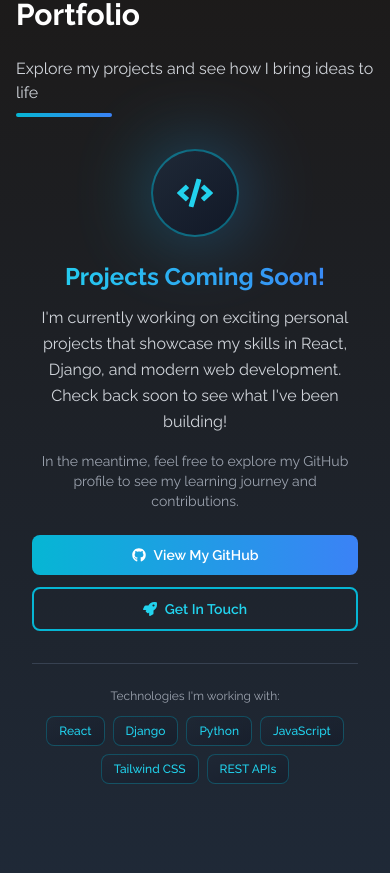
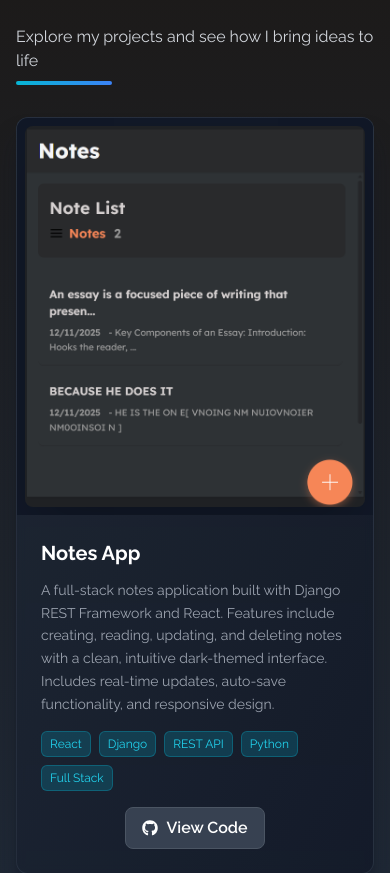
Before and after one commit to GeekKwame/Portfolio, a React (Create React App) app: page / in a window 390 px wide. Shown: the part 2827-3700 px from the top of the page. Built offline with nearby package versions, Linux system fonts and the light colour scheme; a web font is replaced by a local one.

Commit message:
Add Notes App project to portfolio with improved image display

```diff
--- a/src/components/Portfolio.jsx
+++ b/src/components/Portfolio.jsx
@@ -1,9 +1,10 @@
 import React, { useEffect, useRef, useState } from 'react'
-import { FaCode, FaRocket, FaGithub } from 'react-icons/fa'
-import { Link } from 'react-scroll'
+import { FaExternalLinkAlt, FaGithub, FaStickyNote } from 'react-icons/fa'
+import notesAppImage from "../assets/images/notes-app.png"
 
 function Portfolio() {
   const [isVisible, setIsVisible] = useState(false);
+  const [imageError, setImageError] = useState(false);
   const sectionRef = useRef(null);
 
   useEffect(() => {
@@ -27,8 +28,20 @@ function Portfolio() {
     };
   }, []);
 
+  const portfolios = [
+    {
+      id: 1,
+      src: notesAppImage,
+      title: "Notes App",
+      description: "A full-stack notes application built with Django REST Framework and React. Features include creating, reading, updating, and deleting notes with a clean, intuitive dark-themed interface. Includes real-time updates, auto-save functionality, and responsive design.",
+      link1: "",
+      link2: "https://github.com/GeekKwame/Notes-App",
+      tags: ["React", "Django", "REST API", "Python", "Full Stack"]
+    }
+  ];
+
   return (
-    <div name="portfolio" ref={sectionRef} className='bg-gradient-to-b from-stone-900 to-gray-800 w-full min-h-screen py-20'>
+    <div name="portfolio" ref={sectionRef} className='bg-gradient-to-b from-stone-900 to-gray-800 w-full min-h-screen py-12 md:py-20'>
       <div className='max-w-screen-lg p-4 mx-auto flex flex-col justify-center w-full h-full'>
         <div className={`mb-8 md:mb-12 transition-all duration-1000 ${isVisible ? 'opacity-100 translate-y-0' : 'opacity-0 translate-y-10'}`}>
           <p className='text-3xl sm:text-4xl md:text-5xl font-bold mb-4 text-white'>
@@ -38,67 +51,71 @@ function Portfolio() {
           <div className='w-24 h-1 bg-gradient-to-r from-cyan-500 to-blue-500 rounded-full'></div>
         </div>
 
-        <div className={`flex flex-col items-center justify-center min-h-[400px] md:min-h-[500px] transition-all duration-1000 ${isVisible ? 'opacity-100 translate-y-0' : 'opacity-0 translate-y-10'}`}>
-          <div className='text-center max-w-2xl mx-auto px-4'>
-            {/* Icon Animation */}
-            <div className='mb-6 md:mb-8 flex justify-center'>
-              <div className='relative group'>
-                <div className='absolute inset-0 bg-gradient-to-r from-cyan-500 to-blue-500 rounded-full blur-2xl opacity-30 animate-pulse group-hover:opacity-50 transition-opacity duration-300'></div>
-                <div className='relative bg-gradient-to-br from-gray-800 to-gray-900 p-6 md:p-8 rounded-full border-2 border-cyan-500/50 group-hover:border-cyan-500 group-hover:scale-110 transition-all duration-300'>
-                  <FaCode className='text-4xl md:text-6xl text-cyan-400 group-hover:text-cyan-300 transition-colors duration-300' />
+        <div className='grid sm:grid-cols-1 lg:grid-cols-2 gap-6 md:gap-8'>
+          {portfolios.map(({id, src, title, description, link1, link2, tags}, index) => (
+            <div
+              key={id}
+              className={`group relative shadow-xl shadow-gray-900/50 rounded-xl overflow-hidden bg-gradient-to-br from-gray-800/80 to-gray-900/80 backdrop-blur-sm border border-gray-700/50 hover:border-cyan-500/50 transition-all duration-500 ${
+                isVisible ? 'opacity-100 translate-y-0' : 'opacity-0 translate-y-10'
+              }`}
+              style={{ transitionDelay: `${index * 150}ms` }}
+            >
+              {/* Project Image Area */}
+              <div className='relative overflow-hidden bg-gradient-to-br from-gray-800 to-gray-900'>
+                {imageError || !src ? (
+                  <div className='flex flex-col items-center justify-center p-8 min-h-[300px] md:min-h-[400px]'>
+                    <FaStickyNote className='text-6xl md:text-8xl text-cyan-400 mb-4 group-hover:scale-110 transition-transform duration-300' />
+                    <p className='text-gray-400 text-sm'>Notes App Screenshot</p>
+                  </div>
+                ) : (
+                  <div className='relative w-full bg-gray-900 p-2 md:p-4'>
+                    <img
+                      src={src}
+                      alt={title}
+                      className='w-full h-auto object-contain rounded-lg shadow-2xl group-hover:scale-[1.02] duration-500 transition-transform'
+                      onError={() => setImageError(true)}
+                      style={{ maxHeight: '500px' }}
+                    />
+                  </div>
+                )}
+                <div className='absolute inset-0 bg-gradient-to-t from-gray-900/20 via-transparent to-transparent opacity-0 group-hover:opacity-100 transition-opacity duration-300 pointer-events-none'></div>
+              </div>
+
+              <div className='p-6'>
+                <h3 className='text-xl md:text-2xl font-bold mb-3 text-white group-hover:text-cyan-400 transition-colors duration-300'>{title}</h3>
+                <p className='text-gray-400 text-sm md:text-base mb-4 leading-relaxed'>{description}</p>
+
+                <div className='flex flex-wrap gap-2 mb-4'>
+                  {tags.map((tag, i) => (
+                    <span key={i} className='px-2 py-1 bg-cyan-500/20 text-cyan-400 text-xs rounded-md border border-cyan-500/30 group-hover:border-cyan-500/50 transition-colors duration-300'>
+                      {tag}
+                    </span>
+                  ))}
+                </div>
+
+                <div className='flex items-center justify-center gap-4'>
+                  {link1 && (
+                    <a
+                      href={link1}
+                      target="_blank"
+                      rel="noreferrer"
+                      className='flex items-center gap-2 px-4 py-2 bg-gradient-to-r from-cyan-500 to-blue-500 hover:from-blue-500 hover:to-cyan-500 rounded-lg text-white font-semibold transition-all duration-300 hover:scale-105 hover:shadow-lg hover:shadow-cyan-500/50'
+                    >
+                      <FaExternalLinkAlt /> Demo
+                    </a>
+                  )}
+                  <a
+                    href={link2}
+                    target="_blank"
+                    rel="noreferrer"
+                    className='flex items-center gap-2 px-4 py-2 bg-gray-700 hover:bg-gray-600 rounded-lg text-white font-semibold transition-all duration-300 hover:scale-105 border border-gray-600 hover:border-gray-500'
+                  >
+                    <FaGithub /> View Code
+                  </a>
                 </div>
               </div>
             </div>
-
-            {/* Coming Soon Message */}
-            <h3 className='text-2xl sm:text-3xl md:text-4xl font-bold mb-3 md:mb-4 bg-gradient-to-r from-cyan-400 to-blue-500 bg-clip-text text-transparent px-2'>
-              Projects Coming Soon!
-            </h3>
-            <p className='text-gray-300 text-base sm:text-lg md:text-xl mb-4 md:mb-6 leading-relaxed px-2'>
-              I'm currently working on exciting personal projects that showcase my skills in
-              React, Django, and modern web development. Check back soon to see what I've been building!
-            </p>
-            <p className='text-gray-400 text-sm sm:text-base mb-6 md:mb-8 px-2'>
-              In the meantime, feel free to explore my GitHub profile to see my learning journey and contributions.
-            </p>
-
-            {/* Action Buttons */}
-            <div className='flex flex-col sm:flex-row gap-3 sm:gap-4 justify-center items-center mb-8 md:mb-0'>
-              <a
-                href="https://github.com/GeekKwame"
-                target="_blank"
-                rel="noreferrer"
-                className='group w-full sm:w-auto flex items-center justify-center gap-2 px-5 sm:px-6 py-2.5 sm:py-3 bg-gradient-to-r from-cyan-500 to-blue-500 hover:from-blue-500 hover:to-cyan-500 rounded-lg text-white text-sm sm:text-base font-semibold transition-all duration-300 hover:scale-105 hover:shadow-lg hover:shadow-cyan-500/50'
-              >
-                <FaGithub /> View My GitHub
-              </a>
-              <Link
-                to='contact'
-                smooth
-                duration={500}
-                className='group w-full sm:w-auto flex items-center justify-center gap-2 px-5 sm:px-6 py-2.5 sm:py-3 bg-transparent border-2 border-cyan-500 text-cyan-400 hover:bg-cyan-500 hover:text-white rounded-lg text-sm sm:text-base font-semibold transition-all duration-300 hover:scale-105 cursor-pointer'
-              >
-                <FaRocket /> Get In Touch
-              </Link>
-            </div>
-
-            {/* Tech Stack Preview */}
-            <div className='mt-8 md:mt-12 pt-6 md:pt-8 border-t border-gray-700'>
-              <p className='text-gray-400 text-xs sm:text-sm mb-3 md:mb-4'>Technologies I'm working with:</p>
-              <div className='flex flex-wrap justify-center gap-2 sm:gap-3'>
-                {['React', 'Django', 'Python', 'JavaScript', 'Tailwind CSS', 'REST APIs'].map((tech, index) => (
-                  <span
-                    key={index}
-                    className='group relative px-3 sm:px-4 py-1.5 sm:py-2 bg-gradient-to-br from-gray-800/50 to-gray-900/50 backdrop-blur-sm border border-cyan-500/30 rounded-lg text-cyan-400 text-xs sm:text-sm font-medium hover:border-cyan-500 hover:bg-cyan-500/10 hover:scale-110 hover:shadow-lg hover:shadow-cyan-500/20 transition-all duration-300 cursor-default'
-                    style={{ transitionDelay: `${index * 50}ms` }}
-                  >
-                    <span className='relative z-10'>{tech}</span>
-                    <span className='absolute inset-0 bg-gradient-to-r from-cyan-500/10 to-blue-500/10 rounded-lg opacity-0 group-hover:opacity-100 transition-opacity duration-300'></span>
-                  </span>
-                ))}
-              </div>
-            </div>
-          </div>
+          ))}
         </div>
       </div>
     </div>
```
Also changed, not shown: src/assets/images/notes-app.png (added).
